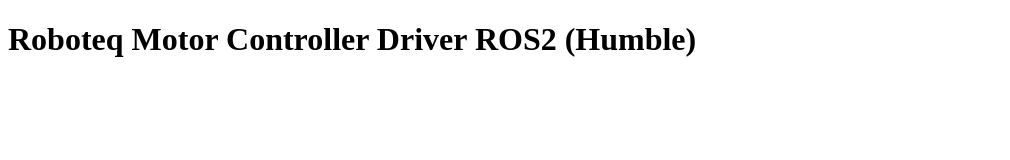
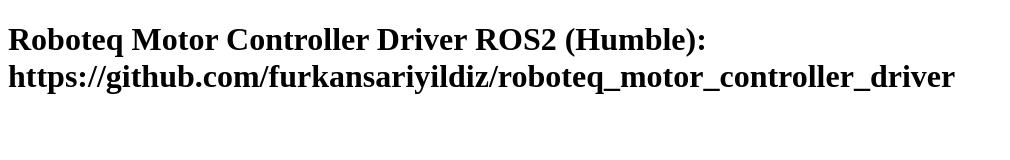
Before and after one commit to furkansariyildiz/roboteq_motor_controller_driver, a plain HTML site: page index.html in a window 1280 px wide. Shown: the whole page, without its empty margins (0-1010 px from the left). Drawn offline with Linux system fonts and the light colour scheme.

Commit message:
feat: index html update

```diff
--- a/index.html
+++ b/index.html
@@ -8,6 +8,6 @@
     <title>Roboteq Motor Controller Driver</title>
 </head>
 <body>
-    <h1>Roboteq Motor Controller Driver ROS2 (Humble)</h1>
+    <h1>Roboteq Motor Controller Driver ROS2 (Humble): https://github.com/furkansariyildiz/roboteq_motor_controller_driver</h1>
 </body>
 </html>
```
